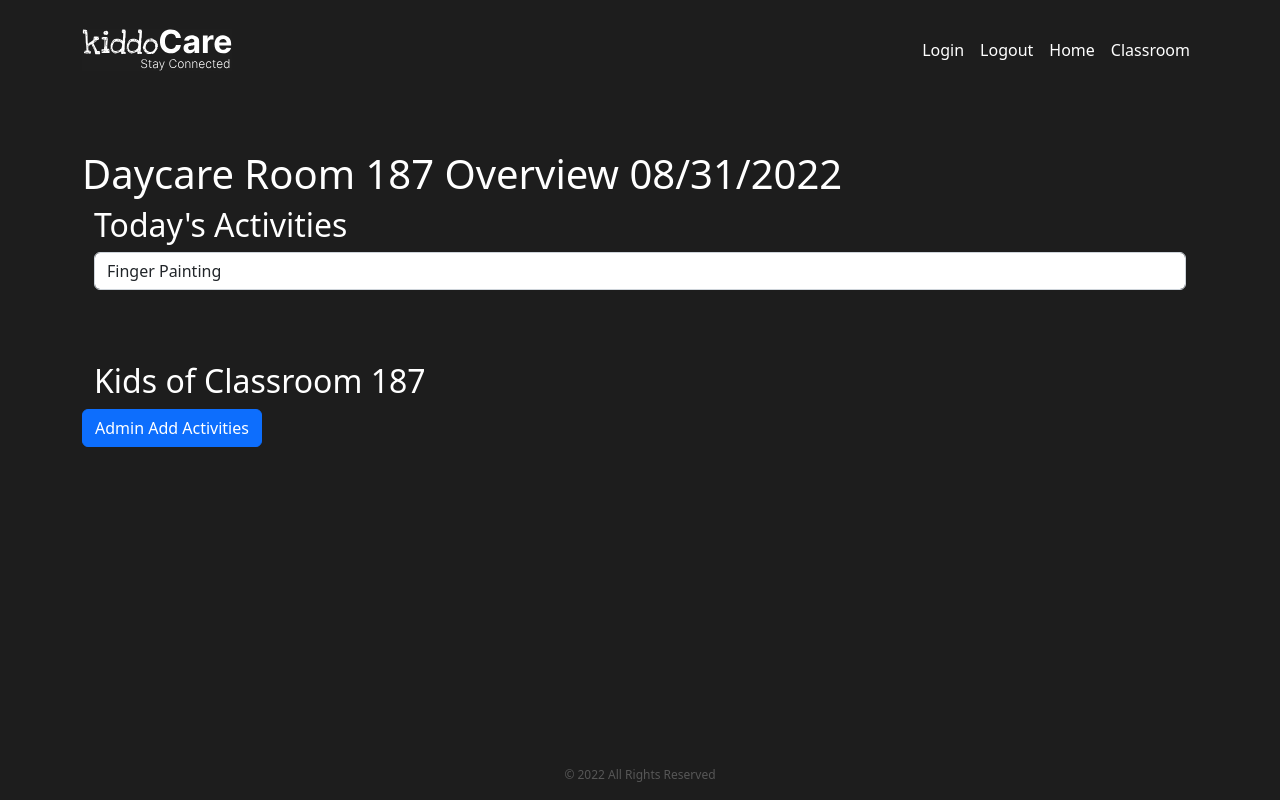
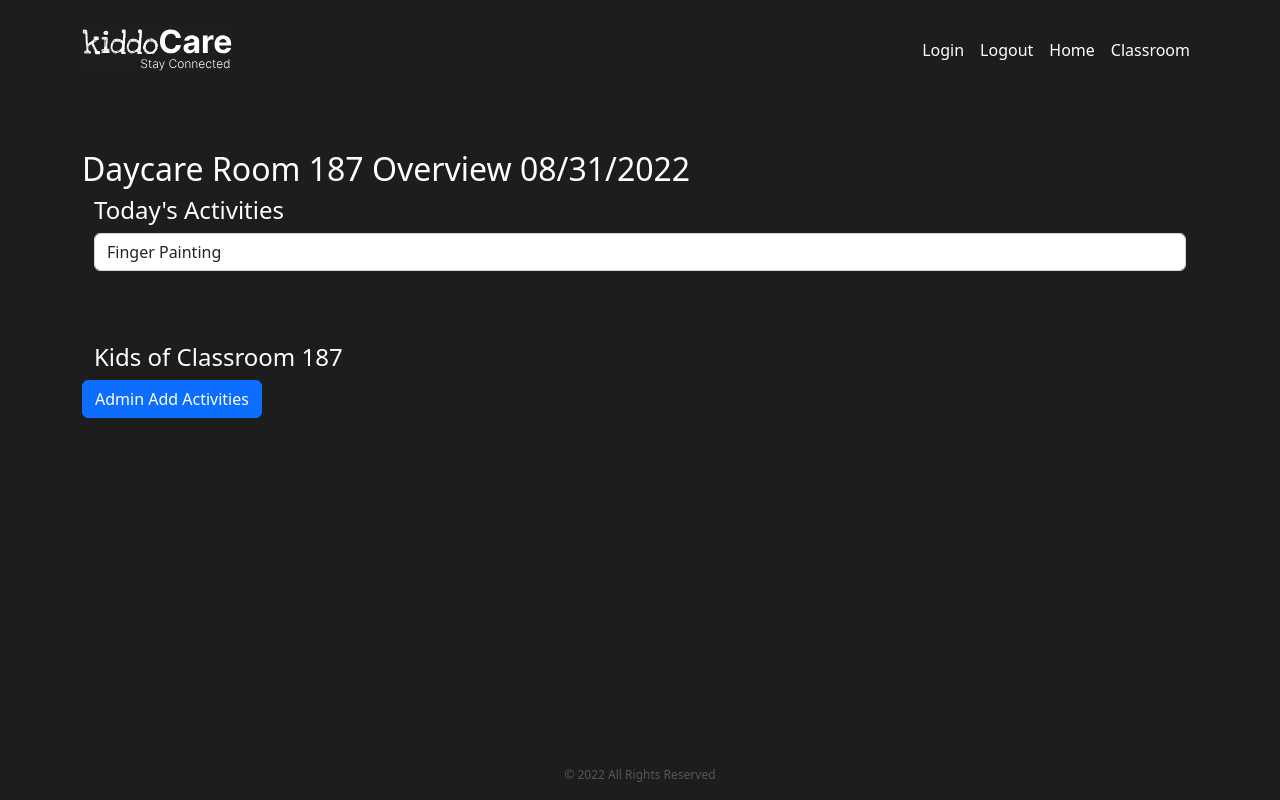
Before and after one commit to angelagola-ko/KiddoCare, a React (Create React App) app in the folder my-app/: page /classroom in a window 1280 px wide. Built offline with nearby package versions, Linux system fonts and the light colour scheme.

Commit message:
minor tweeks

```diff
--- a/my-app/src/pages/Classroom.js
+++ b/my-app/src/pages/Classroom.js
@@ -1,43 +1,36 @@
-import {Container, Form, Button} from "react-bootstrap"
-import {useState} from "react"
-
+import { Container, Form, Button } from "react-bootstrap";
+import { useState } from "react";
 
 const ClassRoom = (props) => {
-    const [ActivityAuto] = useState({title:"Finger Painting", time: "10:30"})
+  const [ActivityAuto] = useState({ title: "Finger Painting", time: "10:30" });
   let today = new Date();
-    const dd = String(today.getDate()).padStart(2, '0');
-    const mm = String(today.getMonth() + 1).padStart(2, '0'); //January is 0!
+  const dd = String(today.getDate()).padStart(2, "0");
+  const mm = String(today.getMonth() + 1).padStart(2, "0"); //January is 0!
   const yyyy = today.getFullYear();
-    today = mm + '/' + dd + '/' + yyyy;
+  today = mm + "/" + dd + "/" + yyyy;
   // add functionality to button to "today's activities here". Normal JS//
   return (
-        <div className= "home">
-            <h1 className= "homeTitle text-white">
-                Daycare Room 187
-                Overview {today}
-            </h1>
+    <div className="home">
+      <h2 className="homeTitle text-white">
+        Daycare Room 187 Overview {today}
+      </h2>
 
       <Container>
-            <h2 className="text-white">Today's Activities</h2>
+        <h4 className="text-white">Today's Activities</h4>
         {/* <Form.Label className="text-white">Today's Activities</Form.Label> */}
-            <Form.Control
-                type= "title"
-                name= "title"
-                value= {ActivityAuto.title}
-                />
+        <Form.Control type="title" name="title" value={ActivityAuto.title} />
       </Container>
       <br></br>
       <br></br>
       <br></br>
       <Container>
-            <h2 className="text-white">Kids of Classroom 187</h2>
+        <h4 className="text-white">Kids of Classroom 187</h4>
         {/* insert database with students here */}
       </Container>
-
 
       <Button variant="primary">Admin Add Activities</Button>
     </div>
   );
-}
+};
 
-export default ClassRoom
+export default ClassRoom;
--- a/my-app/src/pages/Login.js
+++ b/my-app/src/pages/Login.js
@@ -30,8 +30,8 @@ const Login = (props) => {
   //     }
   //  };
   return (
-    <main className="flex-row justify-center mb-4">
-      <div className="card col-12 col-md-6">
+    <main className="flex-row justify-center">
+      <div className="col-12 col-md-6">
         <div className="card">
           <h4 className="card-header">Sign Up</h4>
           <div className="card-body">
```
Lines whose indentation alone changed are shown as unchanged.
